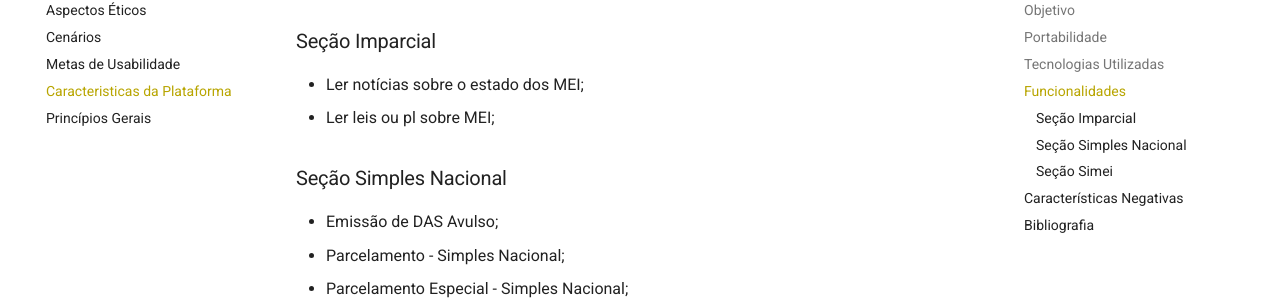
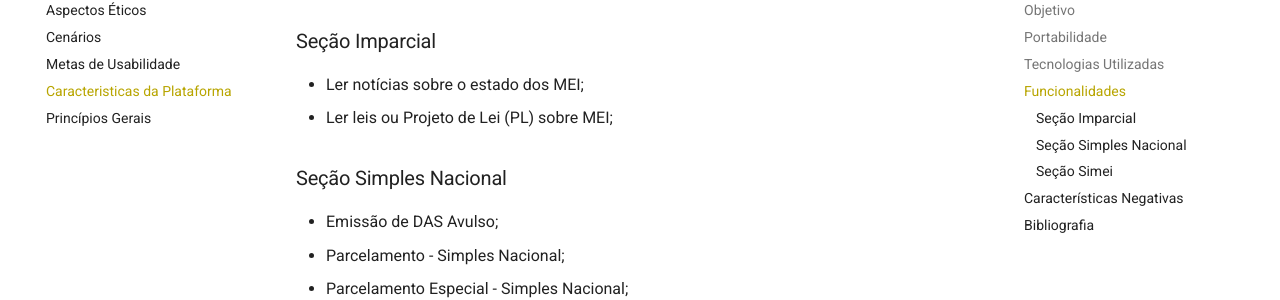
Before and after one commit to Interacao-Humano-Computador/2022.2-SimplesNacional, an MkDocs documentation site: the page built from docs/Tarefas/CaracteristicasPlataforma.md, in a window 1280 px wide and 900 px high, scrolled down 1866 px. Shown: the part 152-452 px from the top of the window. Built offline with MkDocs 1.6.1 and Material for MkDocs 9.7.7, drawn with Linux system fonts in a browser that asks for light colours; comment, search, counter and statistics services are not loaded.

Commit message:
corrige texto

```diff
--- a/docs/Tarefas/CaracteristicasPlataforma.md
+++ b/docs/Tarefas/CaracteristicasPlataforma.md
@@ -27,7 +27,7 @@ O site é focado em resolver problemas em relação econômica dos MEI, fornece
 
 ### Seção Imparcial
 - Ler notícias sobre o estado dos MEI;<br/>
-- Ler leis ou pl sobre MEI;<br/>
+- Ler leis ou Projeto de Lei (PL) sobre MEI;<br/>
 ### Seção Simples Nacional
 - Emissão de DAS Avulso;<br/>
 - Parcelamento - Simples Nacional;<br/>
```
Also changed, not shown: other parts of docs/Tarefas/CaracteristicasPlataforma.md (+1 -1 lines).
